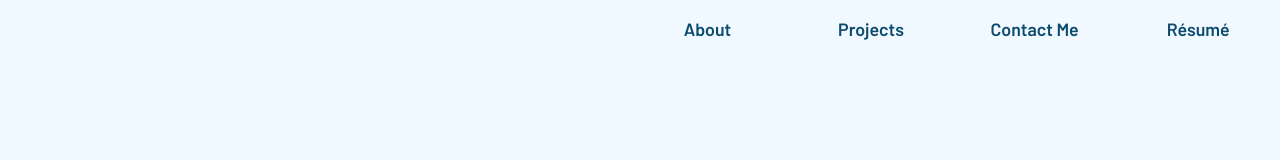
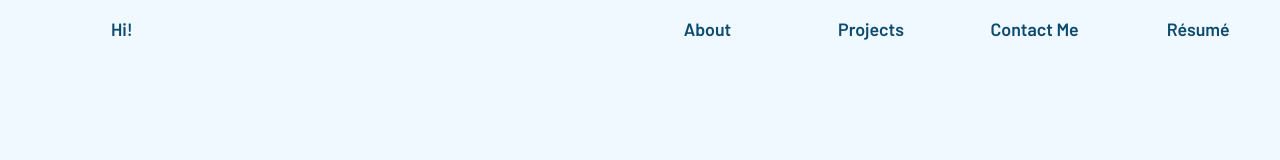
Before and after one commit to AndyRoo0/portfolio, a React (Create React App) app: page / in a window 1280 px wide. Shown: the top 160 px of the page. Built offline with nearby package versions, Linux system fonts and the light colour scheme.

Commit message:
Added framework for a logo/home button

```diff
--- a/src/Components/NavBar/NavBar.css
+++ b/src/Components/NavBar/NavBar.css
@@ -38,6 +38,10 @@
 .nav li:nth-child(4) {
   animation: 1s ease-out 1.3s 1 slideInFromSky forwards;
 }
+.nav li:nth-child(5) {
+  animation: 1s ease-out 1.4s 1 slideInFromSky forwards;
+  float: left;
+}
 
 .nav a:hover {
   background-color: var(--ocean);
@@ -52,28 +56,34 @@
   display: none;
 }
 
+.home:hover i {
+  display: block;
+  padding: 0px 2vw 0px 2vw;
+  animation: slideInFromSky 0.5s;
+}
+
 .about:hover i {
   display: block;
   padding: 0px 2vw 0px 2vw;
-  animation: pulse 2s infinite;
+  animation: slideInFromSky 0.5s;
 }
 
 .proj:hover i {
   display: block;
   padding: 0px 2svw 0px 2svw;
-  animation: buzz 2s infinite;
+  animation: slideInFromSky 0.5s;
 }
 
 .contact:hover i {
   display: block;
   padding: 0px 2svw 0px 2svw;
-  animation: pulse 2s infinite;
+  animation: slideInFromSky 0.5s;
 }
 
 .cv:hover i {
   display: block;
   padding: 0px 2svw 0px 2svw;
-  animation: bounce 2s infinite;
+  animation: slideInFromSky 0.5s;
 }
 
 .nav a:hover b {
--- a/src/Components/NavBar/NavBar.js
+++ b/src/Components/NavBar/NavBar.js
@@ -5,6 +5,7 @@ import { HiCode } from 'react-icons/hi';
 import { HiOutlineUser } from 'react-icons/hi';
 import { HiOutlineMail } from 'react-icons/hi';
 import { HiDocumentText } from 'react-icons/hi';
+import { BsEyeglasses } from 'react-icons/bs';
 
 /**
  * An animated sticky NavBar. Includes links to "About", "Contact", "Projects" & "Resume"
@@ -45,6 +46,14 @@ function NavBar() {
             <b>About</b>
           </a>
         </li>
+        <li>
+          <a href='#' className='home'>
+            <i>
+              <BsEyeglasses />
+            </i>
+            <b>Hi!</b>
+          </a>
+        </li>
       </ul>
     </div>
   );
```
